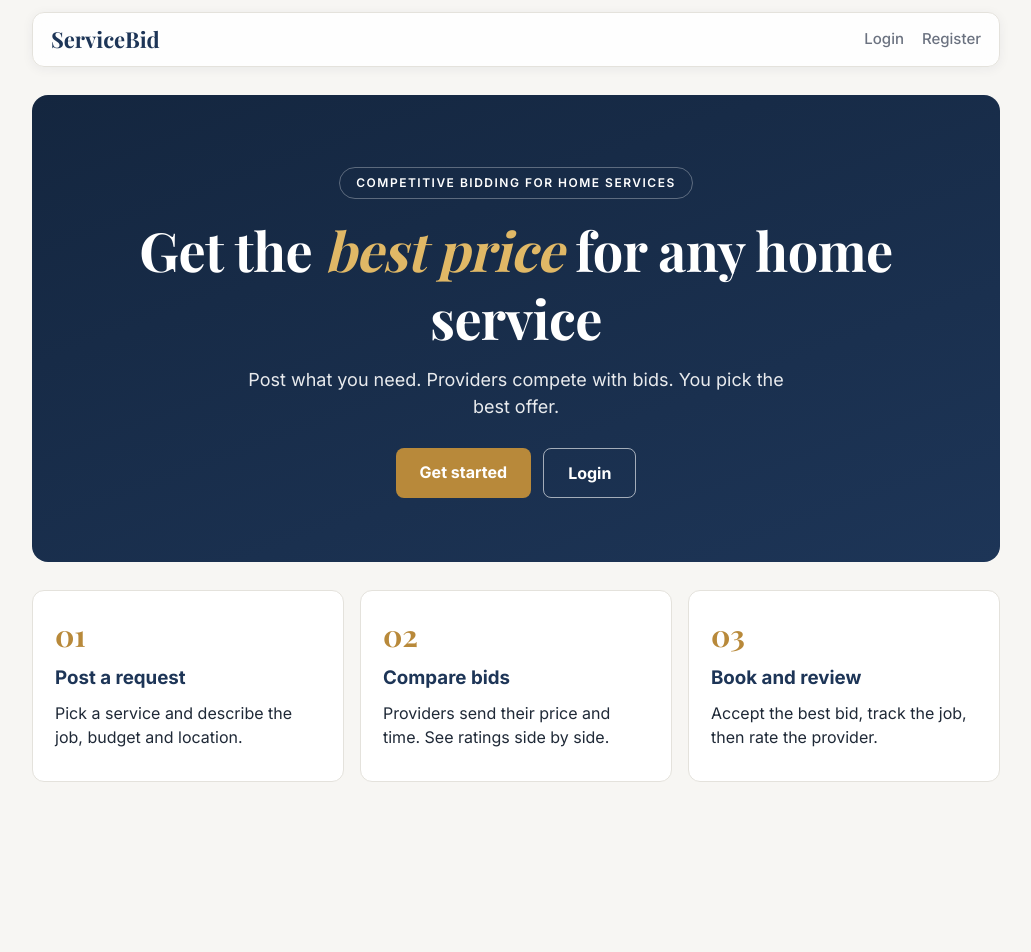
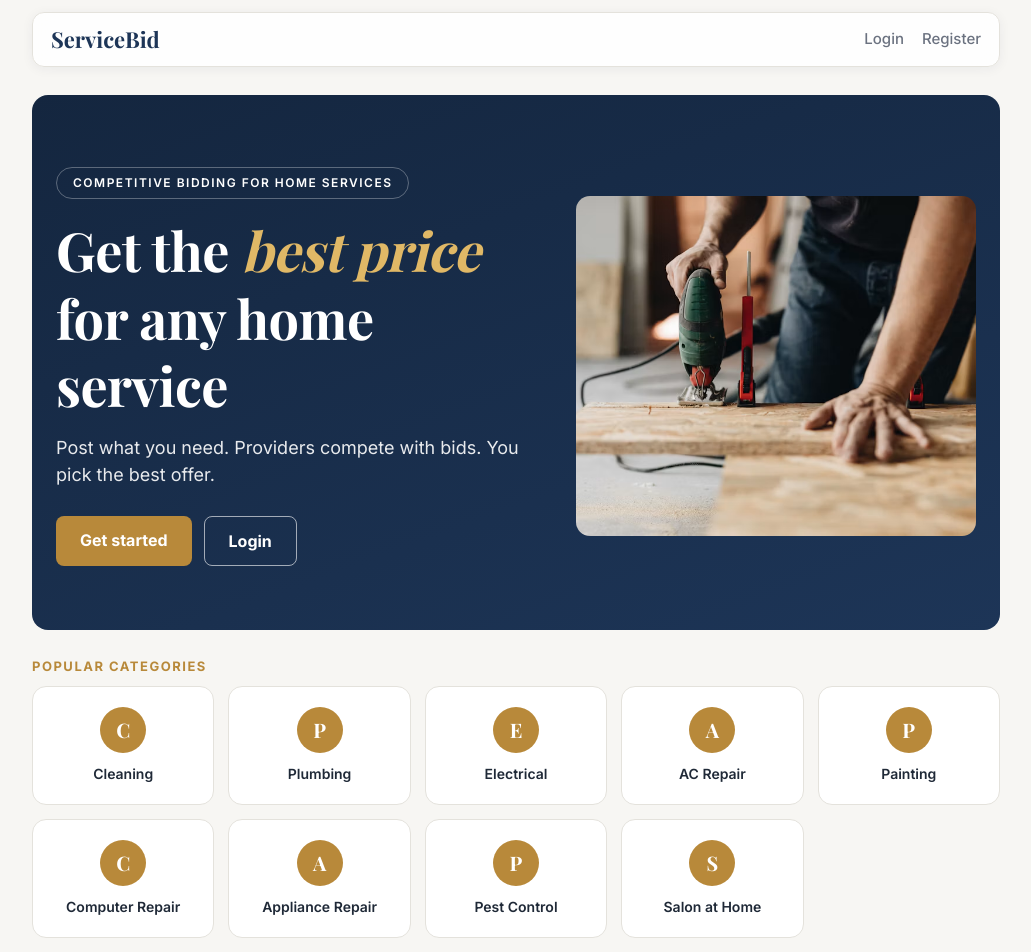
Before and after one commit to smaran-243/ServiceBid, a React (Vite) app in the folder frontend/: page / in a window 1280 px wide. Shown: the top 952 px of the page, without its empty margins (124-1155 px from the left). Before the commit the page ends 822 px from the top, so only its background shows below. Built offline with nearby package versions, Linux system fonts and the light colour scheme; no server answers.

Commit message:
home page categories and hero photo

```diff
--- a/frontend/src/App.jsx
+++ b/frontend/src/App.jsx
@@ -1,4 +1,5 @@
-import { Routes, Route, Link } from "react-router-dom";
+import { Routes, Route } from "react-router-dom";
+import Home from "./pages/Home.jsx";
 import Register from "./pages/Register.jsx";
 import Login from "./pages/Login.jsx";
 import CustomerDashboard from "./pages/CustomerDashboard.jsx";
@@ -16,42 +17,7 @@ import AdminDashboard from "./pages/AdminDashboard.jsx";
 import Navbar from "./components/Navbar.jsx";
 
 
-function Home() {
-    return (
-        <div>
-            <div className="hero">
-                <span className="hero-pill">Competitive bidding for home services</span>
-                <h1>
-                    Get the <span className="gradient-text">best price</span> for any home service
-                </h1>
-                <p className="hero-sub">
-                    Post what you need. Providers compete with bids. You pick the best offer.
-                </p>
-                <div className="hero-buttons">
-                    <Link to="/register" className="btn-link">Get started</Link>
-                    <Link to="/login" className="btn-link btn-outline">Login</Link>
-                </div>
-            </div>
-            <div className="steps">
-                <div className="step-card">
-                    <div className="step-icon">01</div>
-                    <h3>Post a request</h3>
-                    <p>Pick a service and describe the job, budget and location.</p>
-                </div>
-                <div className="step-card">
-                    <div className="step-icon">02</div>
-                    <h3>Compare bids</h3>
-                    <p>Providers send their price and time. See ratings side by side.</p>
-                </div>
-                <div className="step-card">
-                    <div className="step-icon">03</div>
-                    <h3>Book and review</h3>
-                    <p>Accept the best bid, track the job, then rate the provider.</p>
-                </div>
-            </div>
-        </div>
-    );
-}
+
 
 function App() {
     return (
--- a/frontend/src/index.css
+++ b/frontend/src/index.css
@@ -819,3 +819,78 @@ img.avatar {
   font-size: 14px;
   color: #1f2937;
 }
+.hero-split {
+  display: grid;
+  grid-template-columns: 1.1fr 0.9fr;
+  gap: 32px;
+  align-items: center;
+  text-align: left;
+}
+
+.hero-split .hero-sub {
+  margin: 0 0 28px;
+}
+
+.hero-split .hero-buttons {
+  justify-content: flex-start;
+}
+
+.hero-img {
+  width: 100%;
+  height: 340px;
+  object-fit: cover;
+  border-radius: 14px;
+}
+
+.cat-grid {
+  display: grid;
+  grid-template-columns: repeat(auto-fill, minmax(150px, 1fr));
+  gap: 14px;
+  margin-bottom: 28px;
+}
+
+.cat-card {
+  display: flex;
+  flex-direction: column;
+  align-items: center;
+  gap: 10px;
+  padding: 20px 12px;
+  background: var(--card);
+  border: 1px solid var(--border);
+  border-radius: 14px;
+  color: var(--text);
+  font-weight: 600;
+  font-size: 14px;
+  text-align: center;
+  transition: transform 0.2s, box-shadow 0.2s, border-color 0.2s;
+}
+
+.cat-card:hover {
+  transform: translateY(-3px);
+  box-shadow: var(--shadow);
+  border-color: var(--accent);
+  text-decoration: none;
+}
+
+.cat-icon {
+  width: 46px;
+  height: 46px;
+  border-radius: 50%;
+  background: var(--accent);
+  color: #fff;
+  display: flex;
+  align-items: center;
+  justify-content: center;
+  font-family: "Playfair Display", Georgia, serif;
+  font-size: 20px;
+  font-weight: 700;
+}
+
+@media (max-width: 760px) {
+  .hero-split {
+    grid-template-columns: 1fr;
+  }
+  .hero-img {
+    height: 220px;
+  }
+}
--- /dev/null
+++ b/frontend/src/pages/Home.jsx
@@ -0,0 +1,67 @@
+import { Link } from "react-router-dom";
+
+const categories = [
+    "Cleaning",
+    "Plumbing",
+    "Electrical",
+    "AC Repair",
+    "Painting",
+    "Computer Repair",
+    "Appliance Repair",
+    "Pest Control",
+    "Salon at Home",
+];
+
+function Home() {
+    return (
+        <div>
+            <div className="hero hero-split">
+                <div>
+                    <span className="hero-pill">Competitive bidding for home services</span>
+                    <h1>
+                        Get the <span className="gradient-text">best price</span> for any home service
+                    </h1>
+                    <p className="hero-sub">
+                        Post what you need. Providers compete with bids. You pick the best offer.
+                    </p>
+                    <div className="hero-buttons">
+                        <Link to="/register" className="btn-link">Get started</Link>
+                        <Link to="/login" className="btn-link btn-outline">Login</Link>
+                    </div>
+                </div>
+                <img className="hero-img" src="/images/hero.jpg" alt="Service professional at work" />
+            </div>
+
+            <h3 className="category-title">Popular categories</h3>
+            <div className="cat-grid">
+                {categories.map((c) => (
+                    <Link key={c} to="/customer/services" className="cat-card">
+                        <div className="cat-icon">{c.charAt(0)}</div>
+                        <span>{c}</span>
+                    </Link>
+                ))}
+            </div>
+
+            <h3 className="category-title">How it works</h3>
+            <div className="steps">
+                <div className="step-card">
+                    <div className="step-icon">01</div>
+                    <h3>Post a request</h3>
+                    <p>Pick a service and describe the job, budget and location.</p>
+                </div>
+                <div className="step-card">
+                    <div className="step-icon">02</div>
+                    <h3>Compare bids</h3>
+                    <p>Providers send their price and time. See ratings side by side.</p>
+                </div>
+                <div className="step-card">
+                    <div className="step-icon">03</div>
+                    <h3>Book and review</h3>
+                    <p>Accept the best bid, track the job, then rate the provider.</p>
+                </div>
+            </div>
+        </div>
+    );
+}
+
+export default Home;
```
Also changed, not shown: frontend/public/images/hero.jpg (added).
